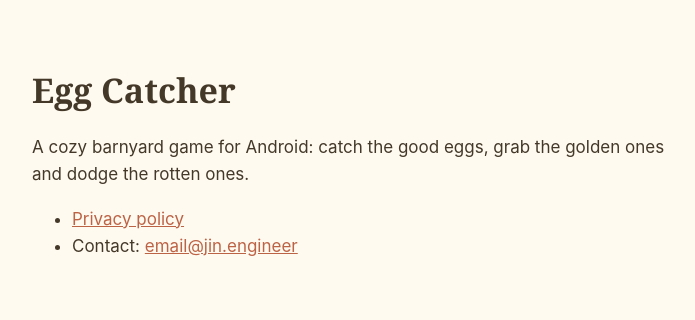
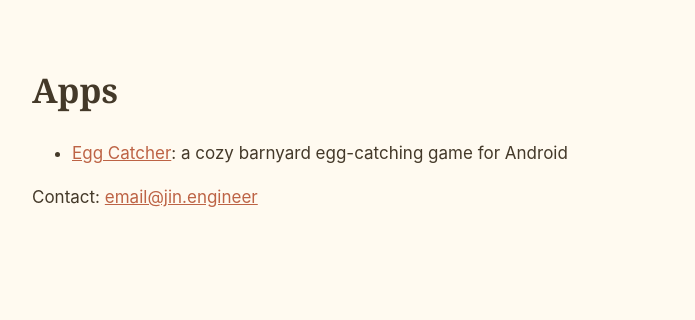
Before and after one commit to jmanomohan/jmanomohan.github.io, a plain HTML site: page index.html in a window 1280 px wide. Shown: the whole page, without its empty margins (288-983 px from the left). Drawn offline with Linux system fonts and the light colour scheme.

Commit message:
Move the Egg Catcher page to /eggcatcher/ and list apps at the root
app-ads.txt stays at the domain root, where ad networks look for it.

Co-Authored-By: Claude Opus 5.5 <noreply@anthropic.com>

```diff
--- a/index.html
+++ b/index.html
@@ -3,19 +3,18 @@
 <head>
   <meta charset="utf-8">
   <meta name="viewport" content="width=device-width, initial-scale=1">
-  <title>Egg Catcher</title>
+  <title>Apps</title>
   <style>
     body { max-width: 640px; margin: 0 auto; padding: 40px 20px; color: #443929; background: #fffaf0; font: 17px/1.6 -apple-system, "Segoe UI", Roboto, sans-serif; }
-    h1 { font-family: Georgia, serif; margin-bottom: 4px; }
+    h1 { font-family: Georgia, serif; }
     a { color: #bd6345; }
   </style>
 </head>
 <body>
-  <h1>Egg Catcher</h1>
-  <p>A cozy barnyard game for Android: catch the good eggs, grab the golden ones and dodge the rotten ones.</p>
+  <h1>Apps</h1>
   <ul>
-    <li><a href="https://jmanomohan.github.io/eggcatch-privacy/">Privacy policy</a></li>
-    <li>Contact: <a href="mailto:email@jin.engineer">email@jin.engineer</a></li>
+    <li><a href="./eggcatcher/">Egg Catcher</a>: a cozy barnyard egg-catching game for Android</li>
   </ul>
+  <p>Contact: <a href="mailto:email@jin.engineer">email@jin.engineer</a></p>
 </body>
 </html>
```
Also changed, not shown: eggcatcher/index.html (added, +21 -0 lines).
